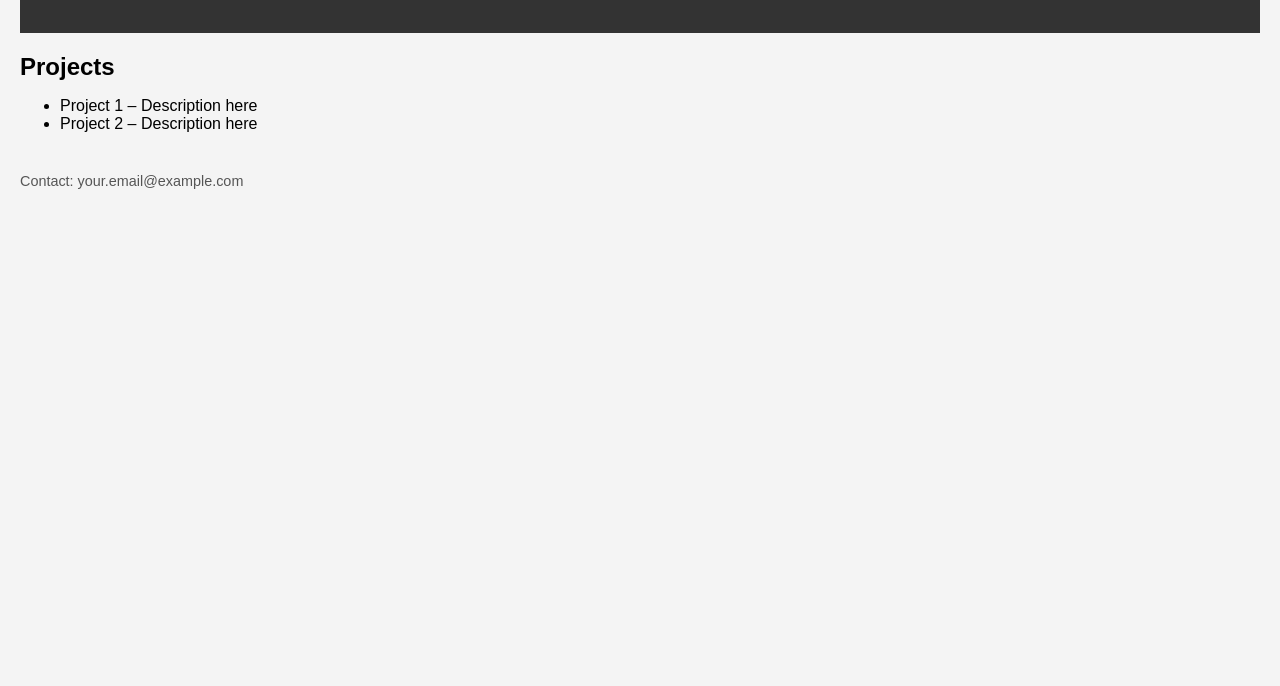
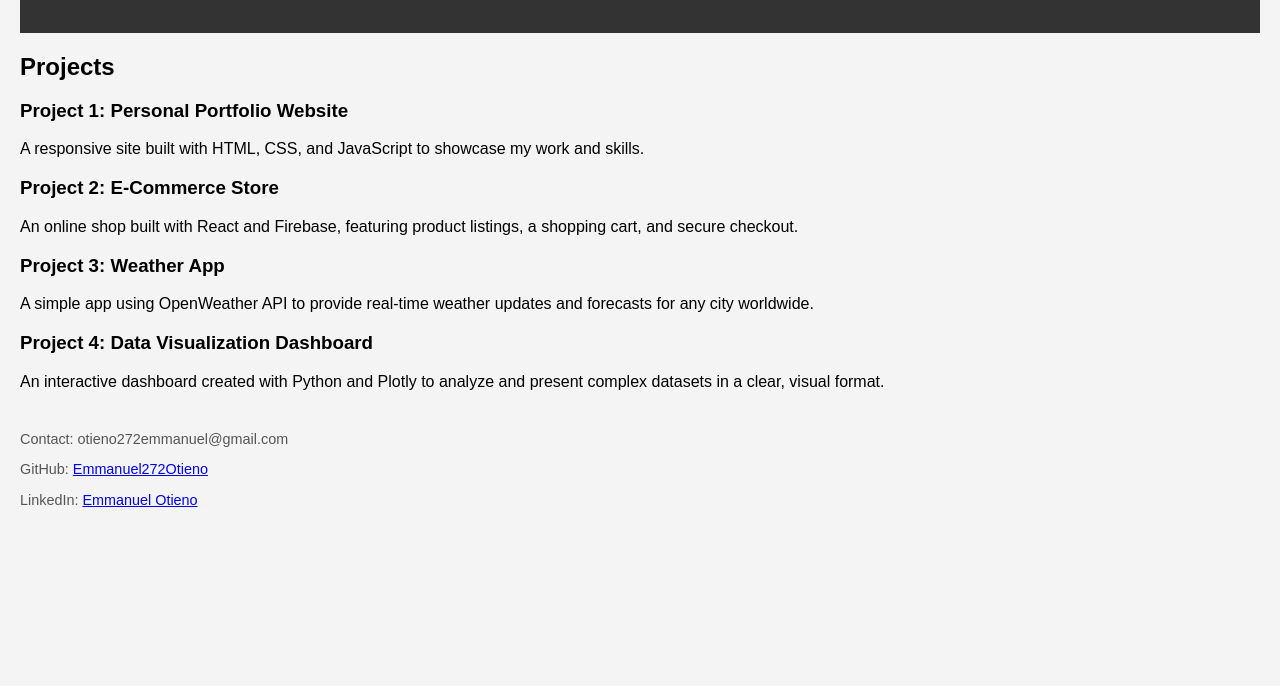
Before and after one commit to Emmanuel272Otieno/Personal-_Portfolio, a plain HTML site: page index.html in a window 1280 px wide. Shown: the part 114-800 px from the top of the page. Drawn offline with Linux system fonts and the light colour scheme.

Commit message:
Add project descriptions

```diff
--- a/index.html
+++ b/index.html
@@ -2,25 +2,43 @@
 <html lang="en">
 <head>
   <meta charset="UTF-8">
-  <title>My Portfolio</title>
+  <title>Emmanuel Otieno | Portfolio</title>
   <link rel="stylesheet" href="style.css">
 </head>
 <body>
   <header>
-    <h1>Hello, I’m [Your Name]</h1>
+    <h1>Hello, I’m <div Emmanuel Otieno></div></h1>
     <p>Welcome to my portfolio website!</p>
   </header>
 
-  <section>
-    <h2>Projects</h2>
-    <ul>
-      <li>Project 1 – Description here</li>
-      <li>Project 2 – Description here</li>
-    </ul>
-  </section>
+  <section id="projects">
+  <h2>Projects</h2>
+
+  <div class="project">
+    <h3>Project 1: Personal Portfolio Website</h3>
+    <p>A responsive site built with HTML, CSS, and JavaScript to showcase my work and skills.</p>
+  </div>
+
+  <div class="project">
+    <h3>Project 2: E‑Commerce Store</h3>
+    <p>An online shop built with React and Firebase, featuring product listings, a shopping cart, and secure checkout.</p>
+  </div>
+
+  <div class="project">
+    <h3>Project 3: Weather App</h3>
+    <p>A simple app using OpenWeather API to provide real‑time weather updates and forecasts for any city worldwide.</p>
+  </div>
+
+  <div class="project">
+    <h3>Project 4: Data Visualization Dashboard</h3>
+    <p>An interactive dashboard created with Python and Plotly to analyze and present complex datasets in a clear, visual format.</p>
+  </div>
+</section>
 
   <footer>
-    <p>Contact: your.email@example.com</p>
+    <p>Contact: otieno272emmanuel@gmail.com</p>
+    <p>GitHub: <a href="https://github.com/Emmanuel272Otieno">Emmanuel272Otieno</a></p>
+    <p>LinkedIn: <a href="https://www.linkedin.com/in/emmanuel-otieno">Emmanuel Otieno</a></p>
   </footer>
 </body>
 </html
--- a/styles.css
+++ b/styles.css
@@ -80,7 +80,7 @@ section h2 {
 
 /* Footer */
 footer {
-  background: #1b1b32;
+  background: #2a2a79;
   color: #fff;
   text-align: center;
   padding: 1rem;
```
